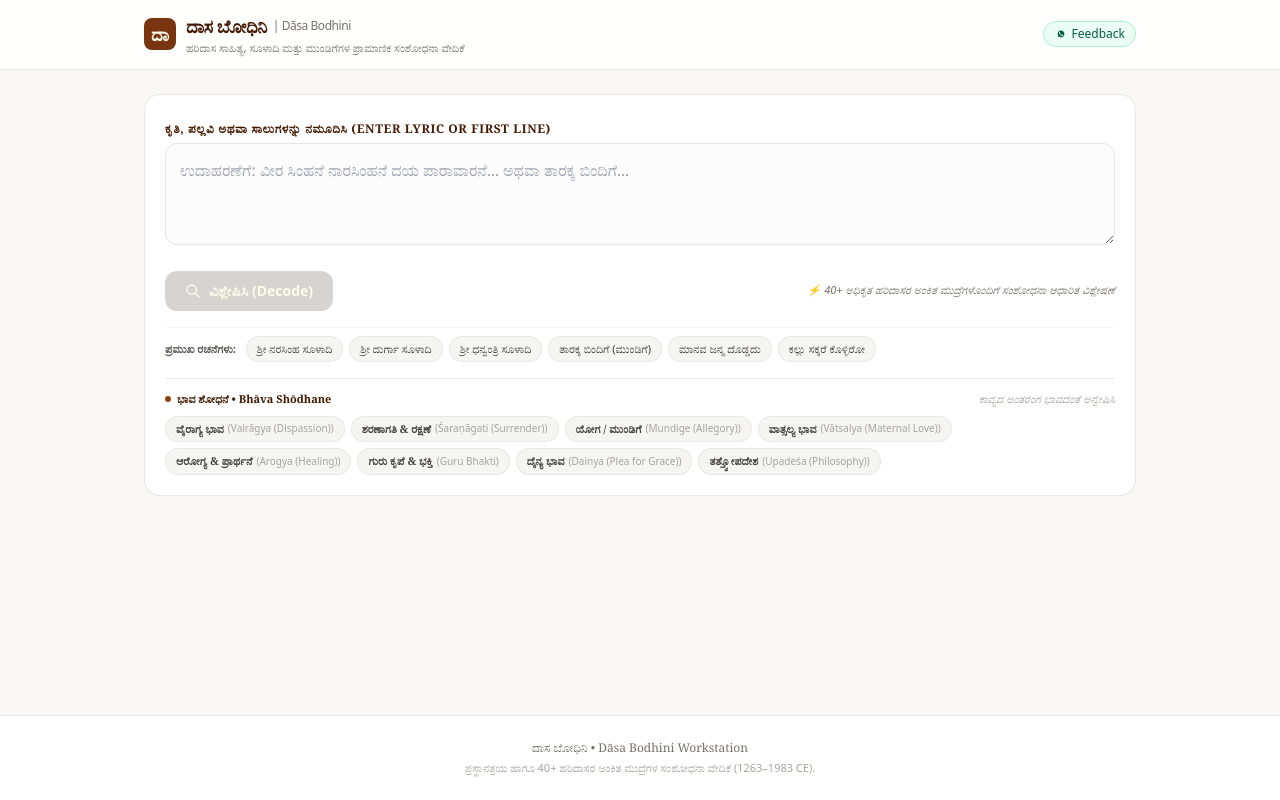
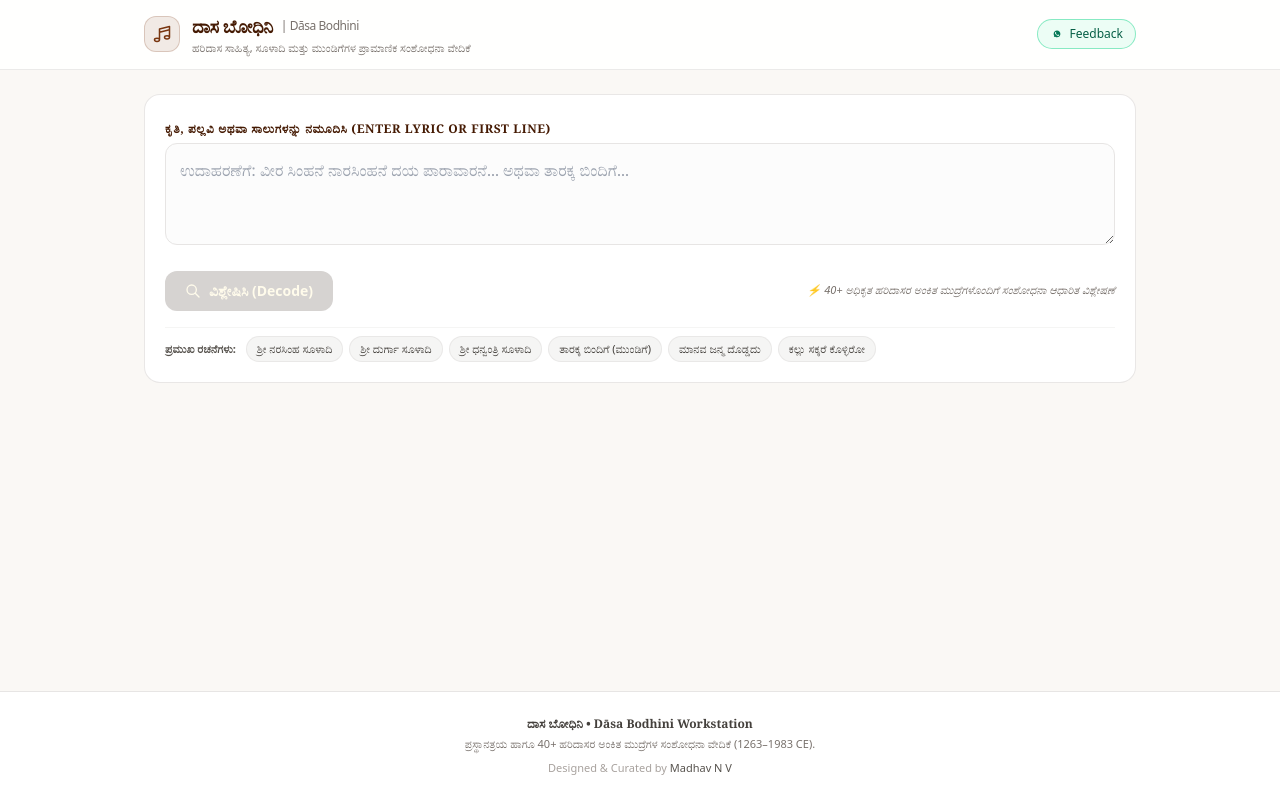
Before and after one commit to madhavnv/daasa-anvaya, a Next.js app: page / in a window 1280 px wide. Built offline with nearby package versions, Linux system fonts and the light colour scheme.

Commit message:
Update page.tsx

```diff
--- a/app/page.tsx
+++ b/app/page.tsx
@@ -64,7 +64,7 @@ export default function Home() {
   const [kannadaSize, setKannadaSize] = useState<string>("text-base");
   const [englishSize, setEnglishSize] = useState<string>("text-sm");
 
-  // Quick Action Presets
+  // Verified Quick Action Presets
   const PRESET_SONGS = [
     { label: "ಶ್ರೀ ನರಸಿಂಹ ಸೂಳಾದಿ", query: "ವೀರ ಸಿಂಹನೆ ನಾರಸಿಂಹನೆ ದಯ ಪಾರಾವಾರನೆ ಭಯ ನಿವಾರಣ ನಿರ್ಗುಣ ಶ್ರೀ ನರಸಿಂಹ ಸೂಳಾದಿ" },
     { label: "ಶ್ರೀ ದುರ್ಗಾ ಸೂಳಾದಿ", query: "ಜಯ ಜಯತು ಜಯದುರ್ಗೆ ಜಯ ಪರಾಶಕ್ತಿ ಜಗಜ್ಜನನಿ ಶ್ರೀ ದುರ್ಗಾ ಸೂಳಾದಿ" },
@@ -74,56 +74,12 @@ export default function Home() {
     { label: "ಕಲ್ಲು ಸಕ್ಕರೆ ಕೊಳ್ಳಿರೋ", query: "ಕಲ್ಲು ಸಕ್ಕರೆ ಕೊಳ್ಳಿರೋ ನೀವೆಲ್ಲರು ಕಲ್ಲು ಸಕ್ಕರೆ ಕೊಳ್ಳಿರೋ ಪುರಂದರವಿಠ್ಠಲ" },
   ];
 
-  // ಭಾವ ಶೋಧನೆ (Bhāva Shōdhane) Thematic Discovery Options
-  const BHAVA_OPTIONS = [
-    {
-      kannada: "ವೈರಾಗ್ಯ ಭಾವ",
-      english: "Vairāgya (Dispassion)",
-      query: "ಮಾನವ ಜನ್ಮ ದೊಡ್ಡದು ಇದನು ಹಾನಿ ಮಾಡಲಿಬೇಡಿ ಹುಚ್ಚಪ್ಪಗಳಿರಾ",
-    },
-    {
-      kannada: "ಶರಣಾಗತಿ & ರಕ್ಷಣೆ",
-      english: "Śaraṇāgati (Surrender)",
-      query: "ವೀರ ಸಿಂಹನೆ ನಾರಸಿಂಹನೆ ದಯ ಪಾರಾವಾರನೆ ಭಯ ನಿವಾರಣ ನಿರ್ಗುಣ ಶ್ರೀ ನರಸಿಂಹ ಸೂಳಾದಿ",
-    },
-    {
-      kannada: "ಯೋಗ / ಮುಂಡಿಗೆ",
-      english: "Mundige (Allegory)",
-      query: "ತಾರಕ್ಕ ಬಿಂದಿಗೆ ನೀರಿಗೆ ಹೋಗೋಣ ಬಾರೆ ಚೆಲುವೆ ಬಿಂದಿಗೆ ಒಡೆದರೆ ಒಂಬತ್ತು ತೂತು",
-    },
-    {
-      kannada: "ವಾತ್ಸಲ್ಯ ಭಾವ",
-      english: "Vātsalya (Maternal Love)",
-      query: "ಜಗದೋದ್ಧಾರನ ಆಡಿಸಿದಳೆಶೋದ ಜಗದೋದ್ಧಾರನ ಮಗನೆಂದು ತಿಳಿಯುತ",
-    },
-    {
-      kannada: "ಆರೋಗ್ಯ & ಪ್ರಾರ್ಥನೆ",
-      english: "Arogya (Healing)",
-      query: "ಆಯುವೃದ್ಧಿಯಾಗೋದು ಶ್ರೇಯಸ್ಸು ಬರುವುದು ಕಾಯಾ ನಿರ್ಮಲಿನಾ ಕಾರಣವಾಹದೊ ಶ್ರೀ ಧನ್ವಂತ್ರಿ ಸೂಳಾದಿ",
-    },
-    {
-      kannada: "ಗುರು ಕೃಪೆ & ಭಕ್ತಿ",
-      english: "Guru Bhakti",
-      query: "ಗುರುವಿನ ಗುಲಾಮನಾಗುವ ತನಕ ದೊರೆಯದಣ್ಣ ಮುಕುತಿ",
-    },
-    {
-      kannada: "ದೈನ್ಯ ಭಾವ",
-      english: "Dainya (Plea for Grace)",
-      query: "ಇನ್ನು ದಯಬಾರದೆ ದಾಸನ ಮೇಲೆ ಪನ್ನಂಗಶಯನ ಶ್ರೀ ವೆಂಕಟೇಶ",
-    },
-    {
-      kannada: "ತತ್ತ್ವೋಪದೇಶ",
-      english: "Upadeśa (Philosophy)",
-      query: "ಕಲ್ಲು ಸಕ್ಕರೆ ಕೊಳ್ಳಿರೋ ನೀವೆಲ್ಲರು ಕಲ್ಲು ಸಕ್ಕರೆ ಕೊಳ್ಳಿರೋ ಪುರಂದರವಿಠ್ಠಲ",
-    },
-  ];
-
   // Universal Decoder Handler
   const handleDecode = async (overrideInput?: string) => {
     const textToQuery = (typeof overrideInput === "string" ? overrideInput : input).trim();
 
     if (!textToQuery) {
-      setError("ದಯವಿಟ್ಟು ಕೃತಿಯ ಪಲ್ಲವಿ ಅಥವಾ ಸರಿಯಾದ ಪದವನ್ನು ನಮೂದಿಸಿ ನೋಡಿ.");
+      setError("ದಯವಿಟ್ಟು ಕೃತಿಯ ಪಲ್ಲವಿ ಅಥವಾ ಸಾಲುಗಳನ್ನು ನಮೂದಿಸಿ ನೋಡಿ.");
       return;
     }
 
@@ -137,7 +93,7 @@ export default function Home() {
         headers: { "Content-Type": "application/json" },
         body: JSON.stringify({
           query: textToQuery,
-          input: textToQuery
+          input: textToQuery,
         }),
       });
 
@@ -164,12 +120,15 @@ export default function Home() {
       {/* Masthead Header */}
       <header className="border-b border-stone-200/80 bg-white/95 backdrop-blur-xs sticky top-0 z-40">
         <div className="max-w-5xl mx-auto px-4 py-3 flex items-center justify-between">
-          <div className="flex items-center gap-2.5">
-            <div className="w-8 h-8 rounded-lg bg-amber-900 text-amber-50 flex items-center justify-center font-serif font-bold text-lg shadow-2xs">
-              ದಾ
+          <div className="flex items-center gap-3">
+            {/* Cultural Tamburi / Sangeetha Icon */}
+            <div className="w-9 h-9 rounded-xl bg-amber-900/10 border border-amber-900/20 text-amber-950 flex items-center justify-center shadow-2xs">
+              <svg className="w-5 h-5 text-amber-900" fill="none" stroke="currentColor" strokeWidth="1.8" viewBox="0 0 24 24">
+                <path strokeLinecap="round" strokeLinejoin="round" d="M9 19V6l12-3v13M9 19c0 1.105-1.343 2-3 2s-3-.895-3-2 1.343-2 3-2 3 .895 3 2zm12-3c0 1.105-1.343 2-3 2s-3-.895-3-2 1.343-2 3-2 3 .895 3 2zM9 10l12-3" />
+              </svg>
             </div>
             <div>
-              <h1 className="text-base sm:text-lg font-serif font-bold tracking-tight text-amber-950 flex items-center gap-1.5">
+              <h1 className="text-base sm:text-lg font-serif font-bold tracking-tight text-amber-950 flex items-center gap-2">
                 <span>ದಾಸ ಬೋಧಿನಿ</span>
                 <span className="text-xs font-sans font-normal text-stone-500">| Dāsa Bodhini</span>
               </h1>
@@ -179,15 +138,15 @@ export default function Home() {
             </div>
           </div>
 
-          {/* Quick Support & Feedback Link */}
+          {/* Restored Direct WhatsApp Feedback Link */}
           <div className="flex items-center gap-2">
             <a
-              href="https://wa.me/919845509006?text=Namaskara,%20feedback%20regarding%20Dasa%20Bodhini%20app:"
+              href="https://api.whatsapp.com/send?phone=919845509006&text=Namaskara,%20feedback%20regarding%20Dasa%20Bodhini%20app:"
               target="_blank"
               rel="noopener noreferrer"
-              className="text-xs bg-emerald-50 hover:bg-emerald-100 text-emerald-800 border border-emerald-200 px-2.5 py-1 rounded-full transition flex items-center gap-1 shadow-2xs"
+              className="text-xs bg-emerald-50 hover:bg-emerald-100 text-emerald-800 border border-emerald-300/80 px-3 py-1.5 rounded-full transition flex items-center gap-1.5 font-medium shadow-2xs cursor-pointer active:scale-95"
             >
-              <svg className="w-3.5 h-3.5 fill-current" viewBox="0 0 24 24">
+              <svg className="w-3.5 h-3.5 fill-current text-emerald-700" viewBox="0 0 24 24">
                 <path d="M12.031 6.172c-3.181 0-5.767 2.586-5.768 5.766-.001 1.298.38 2.27 1.019 3.287l-.582 2.128 2.182-.573c.978.58 1.911.928 3.145.929 3.178 0 5.767-2.587 5.768-5.766.001-3.187-2.575-5.77-5.764-5.771zm3.392 8.244c-.144.405-.837.774-1.17.824-.299.045-.677.063-1.092-.069-.252-.08-.575-.187-.988-.365-1.739-.751-2.874-2.502-2.961-2.617-.087-.116-.708-.94-.708-1.793s.448-1.273.607-1.446c.159-.173.346-.217.462-.217l.332.006c.106.005.249-.04.39.298.144.347.491 1.2.534 1.287.043.087.072.188.014.304-.058.116-.087.188-.173.289l-.26.304c-.087.086-.177.18-.076.354.101.174.449.741.964 1.201.662.591 1.221.774 1.394.86s.275.072.376-.044c.101-.116.433-.506.549-.68.116-.174.231-.145.39-.087s1.011.477 1.184.564.289.13.332.202c.043.073.043.419-.101.824z" />
               </svg>
               <span>Feedback</span>
@@ -271,31 +230,6 @@ export default function Home() {
                 {p.label}
               </button>
             ))}
-          </div>
-
-          {/* ಭಾವ ಶೋಧನೆ • Devotional Mood Discovery Bar */}
-          <div className="pt-3 border-t border-stone-200/80 space-y-2">
-            <div className="flex items-center justify-between text-[11px] text-stone-500">
-              <span className="font-serif font-bold text-amber-950 flex items-center gap-1.5">
-                <span className="w-1.5 h-1.5 rounded-full bg-amber-800"></span>
-                ಭಾವ ಶೋಧನೆ • Bhāva Shōdhane
-              </span>
-              <span className="text-stone-400 italic">ಕಾವ್ಯದ ಅಂತರಂಗ ಭಾವದಂತೆ ಅನ್ವೇಷಿಸಿ</span>
-            </div>
-
-            <div className="flex flex-wrap gap-1.5">
-              {BHAVA_OPTIONS.map((b) => (
-                <button
-                  key={b.kannada}
-                  type="button"
-                  onClick={() => handleDecode(b.query)}
-                  className="px-2.5 py-1 rounded-full bg-stone-100 hover:bg-amber-100/80 text-stone-700 hover:text-amber-950 border border-stone-200/80 text-[11px] font-medium transition cursor-pointer active:scale-95 flex items-center gap-1 shadow-2xs"
-                >
-                  <span className="font-serif font-semibold">{b.kannada}</span>
-                  <span className="text-[10px] text-stone-400 font-sans">({b.english})</span>
-                </button>
-              ))}
-            </div>
           </div>
         </section>
 
@@ -677,7 +611,7 @@ export default function Home() {
 
                 <div className="pt-2 flex justify-end">
                   <a
-                    href={`https://wa.me/?text=${encodeURIComponent(`*${result.titleKannada}* (${result.composerKannada})\n\nಅಂಕಿತ: ${result.ankitaKannada}\n\n*ಸಾರಾಂಶ:* ${result.comprehensiveSummaryKannada.slice(0, 200)}...\n\nದಾಸ ಬೋಧಿನಿಯಲ್ಲಿ ವಿಶ್ಲೇಷಿಸಲಾಗಿದೆ.`)}`}
+                    href={`https://api.whatsapp.com/send?text=${encodeURIComponent(`*${result.titleKannada}* (${result.composerKannada})\n\nಅಂಕಿತ: ${result.ankitaKannada}\n\n*ಸಾರಾಂಶ:* ${result.comprehensiveSummaryKannada.slice(0, 200)}...\n\nದಾಸ ಬೋಧಿನಿಯಲ್ಲಿ ವಿಶ್ಲೇಷಿಸಲಾಗಿದೆ.`)}`}
                     target="_blank"
                     rel="noopener noreferrer"
                     className="inline-flex items-center gap-2 bg-emerald-700 hover:bg-emerald-800 text-white px-4 py-2 rounded-xl text-xs font-semibold transition shadow-2xs"
@@ -696,9 +630,12 @@ export default function Home() {
 
       {/* Footer */}
       <footer className="border-t border-stone-200 bg-white py-6 mt-12 text-center text-xs text-stone-500 space-y-1">
-        <p className="font-serif">ದಾಸ ಬೋಧಿನಿ • Dāsa Bodhini Workstation</p>
-        <p className="text-[11px] text-stone-400">
+        <p className="font-serif font-semibold text-stone-700">ದಾಸ ಬೋಧಿನಿ • Dāsa Bodhini Workstation</p>
+        <p className="text-[11px] text-stone-500">
           ಪ್ರಸ್ಥಾನತ್ರಯ ಹಾಗೂ 40+ ಹರಿದಾಸರ ಅಂಕಿತ ಮುದ್ರೆಗಳ ಸಂಶೋಧನಾ ವೇದಿಕೆ (1263–1983 CE).
+        </p>
+        <p className="text-[11px] text-stone-400 pt-1">
+          Designed & Curated by <span className="font-medium text-stone-600">Madhav N V</span>
         </p>
       </footer>
     </div>
```
